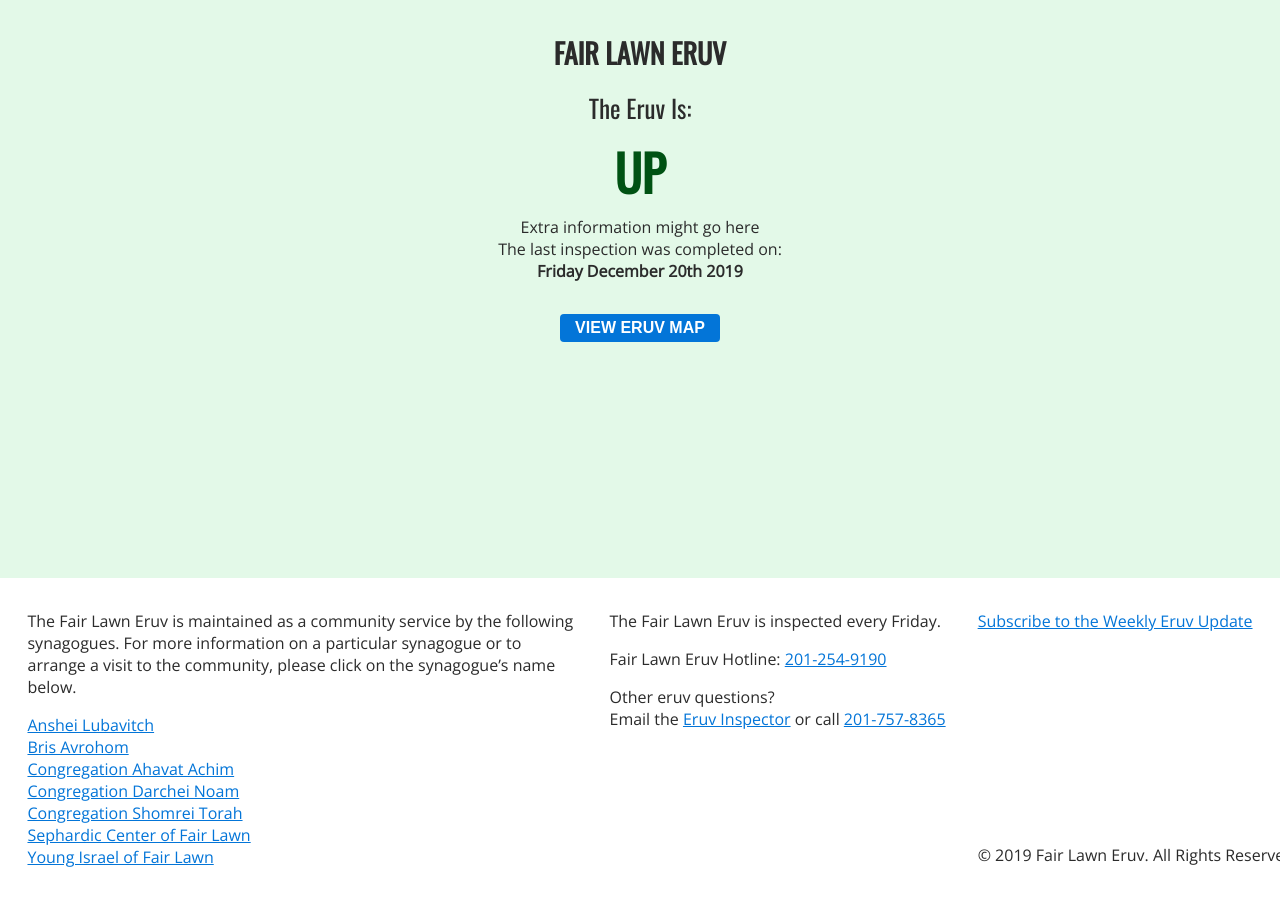
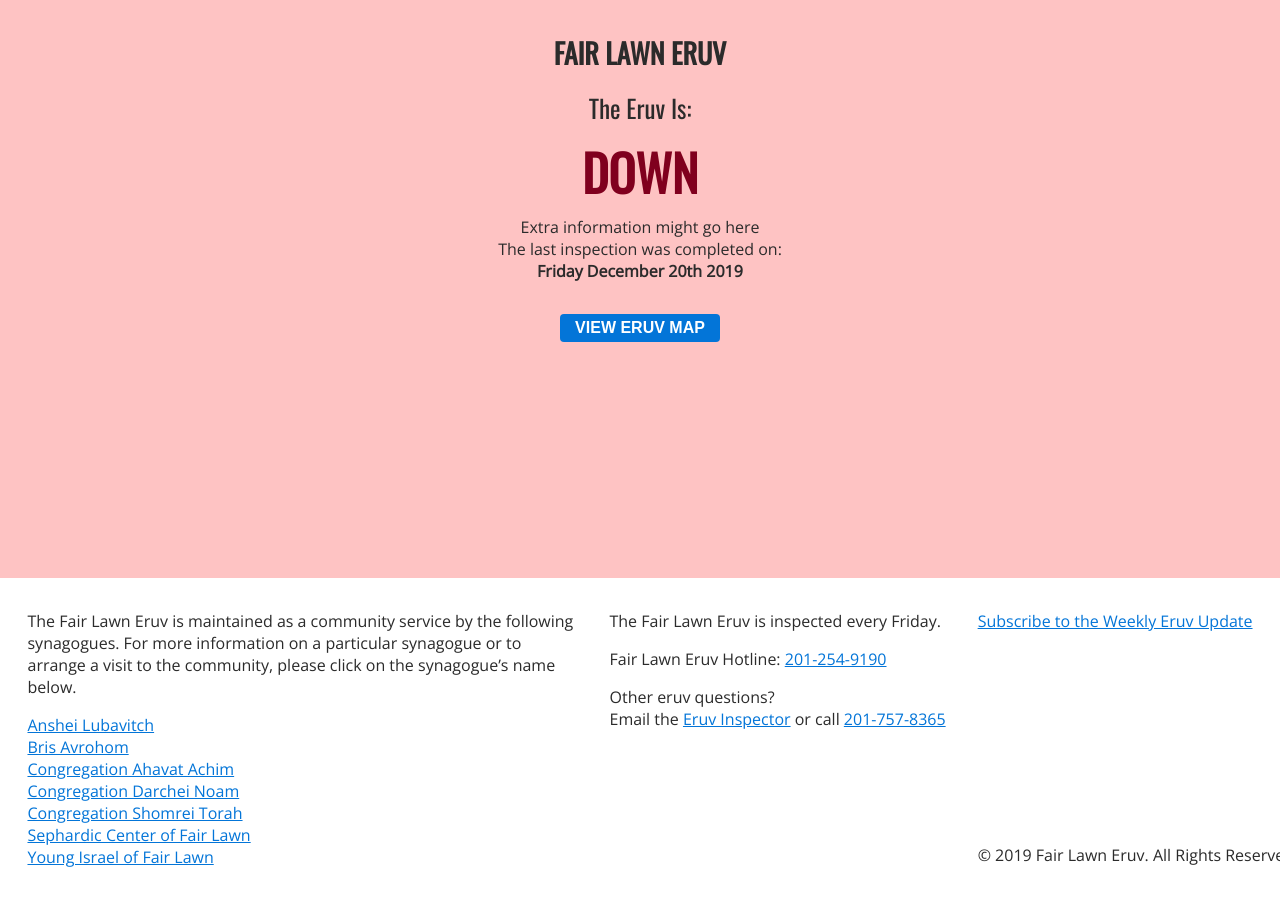
Before and after one commit to MisterGlass/eiruv, a Jekyll site: the page built from docs/index.md, in a window 1280 px wide. Built offline with Jekyll 4.4.1, drawn with Linux system fonts in a browser that asks for light colours; our own code applies the rules of GitHub Pages for plain Markdown files.

Commit message:
Update eruv_status.yml
Testing the down functionality

```diff
--- a/docs/_data/eruv_status.yml
+++ b/docs/_data/eruv_status.yml
@@ -1,3 +1,3 @@
-status: "Up"
+status: "Down"
 date: "Friday December 20th 2019"
 details: "Extra information might go here"
```
